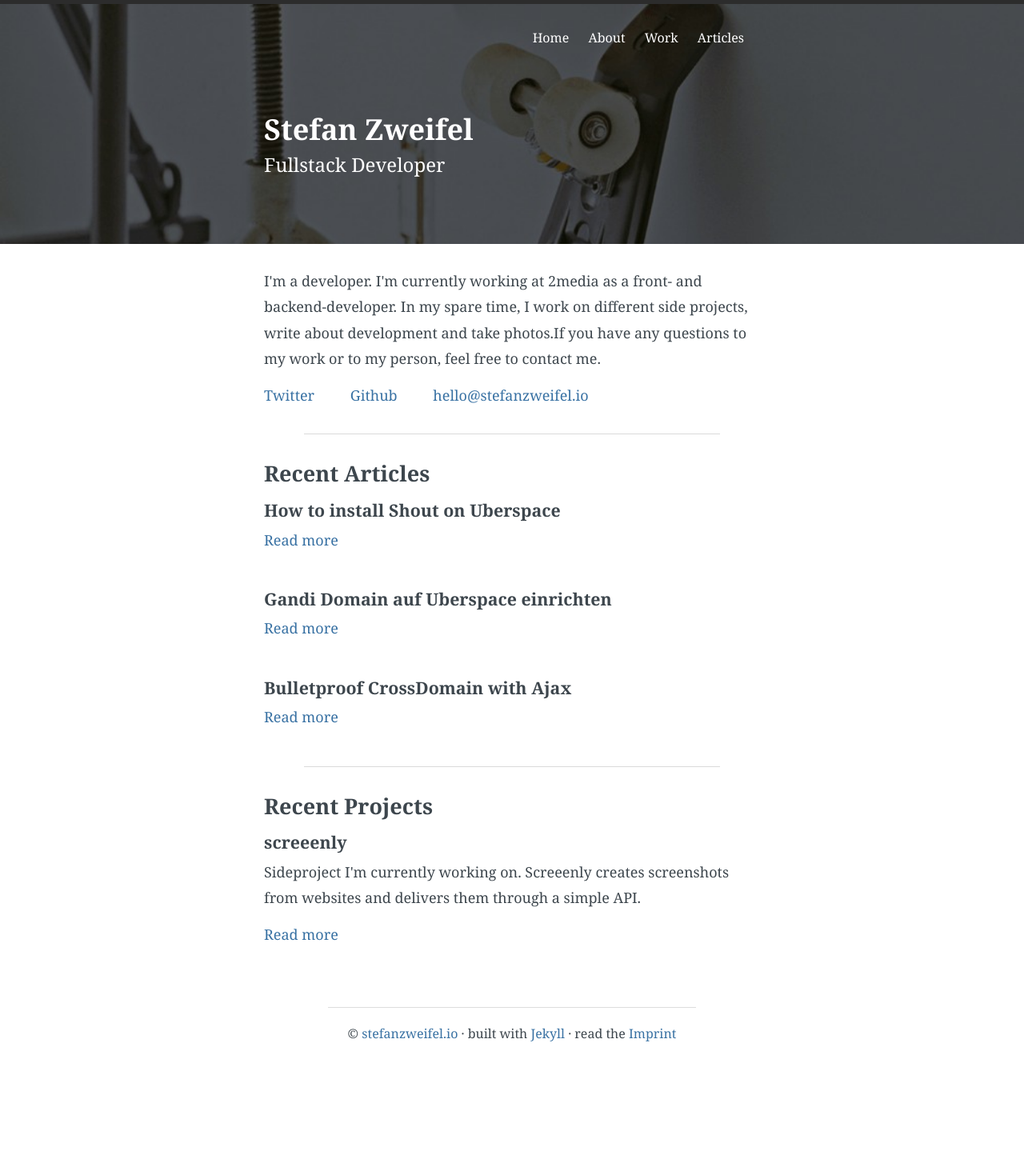
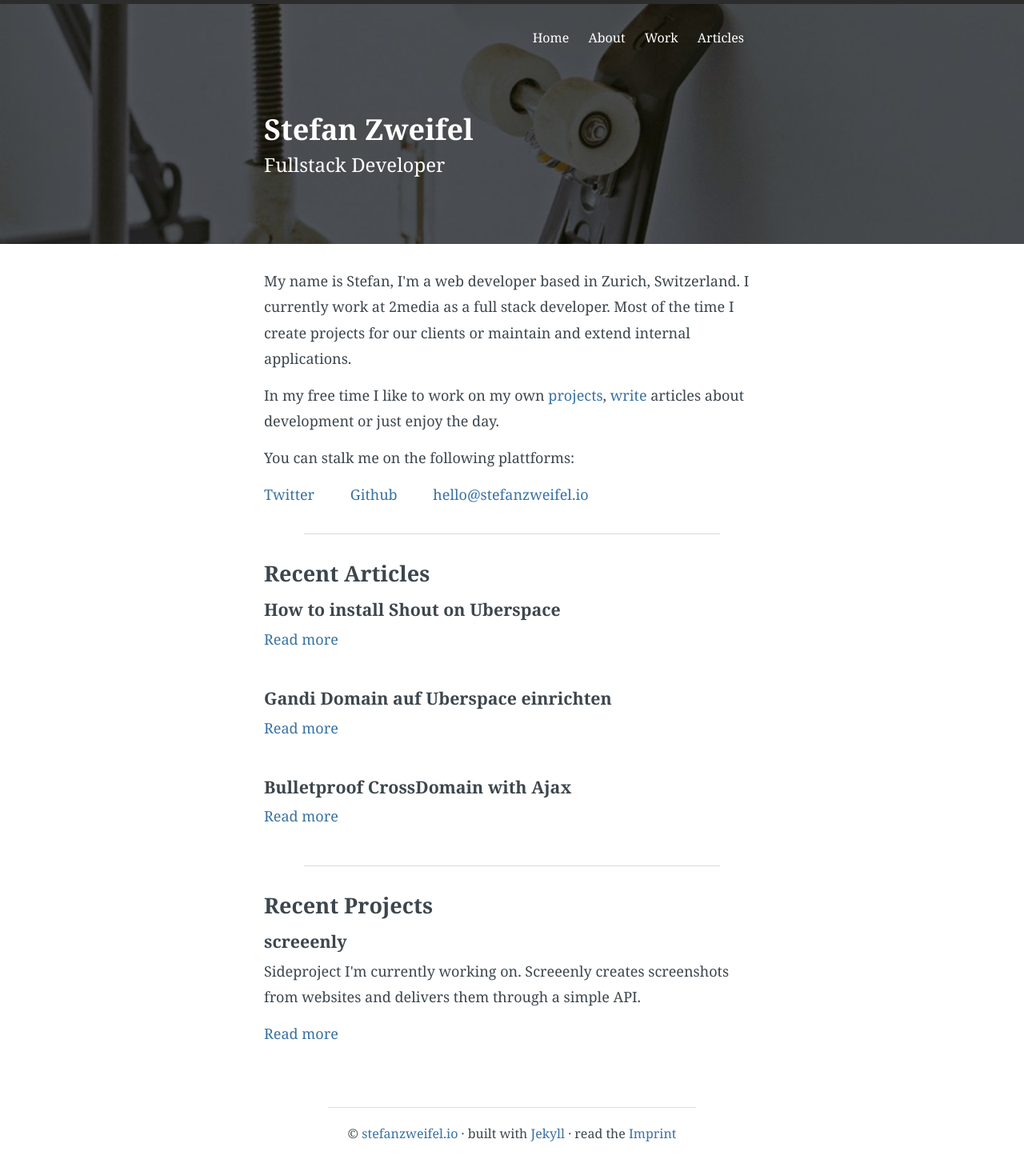
Before and after one commit to daybugging/stefanzweifel.io, a Jekyll site: the page built from index.html, in a window 1280 px wide. Shown: the whole page at 80% size. Built offline with Jekyll 4.4.1, drawn with Linux system fonts in a browser that asks for light colours; before the commit the page ends 1324 px from its top, so only the background shows below that.

Commit message:
Changes to homepage copy
Signed-off-by: Stefan Zweifel <hello@stefanzweifel.io>

```diff
--- a/index.html
+++ b/index.html
@@ -3,8 +3,11 @@ layout: homepage
 nav: site-nav--light
 ---
 
+<p>My name is Stefan, I'm a web developer based in Zurich, Switzerland. I currently work at 2media as a full stack developer. Most of the time I create projects for our clients or maintain and extend internal applications.</p>
 
-<p>I'm a developer. I'm currently working at 2media as a front- and backend-developer. In my spare time, I work on different side projects, write about development and take photos.If you have any questions to my work or to my person, feel free to contact me.</p>
+<p>In my free time I like to work on my own <a href="{{ "/portfolio/" | prepend: site.baseurl }}" class="page-link">projects</a>,  <a href="{{ "/posts/" | prepend: site.baseurl }}" class="page-link">write</a> articles about development or just enjoy the day.</p>
+
+<p>You can stalk me on the following plattforms:</p>
 
 <ul class="anchor-list">
     <li><a rel="nofollow" href="{{ site.data.urls.twitter }}">Twitter</a></li>
```
